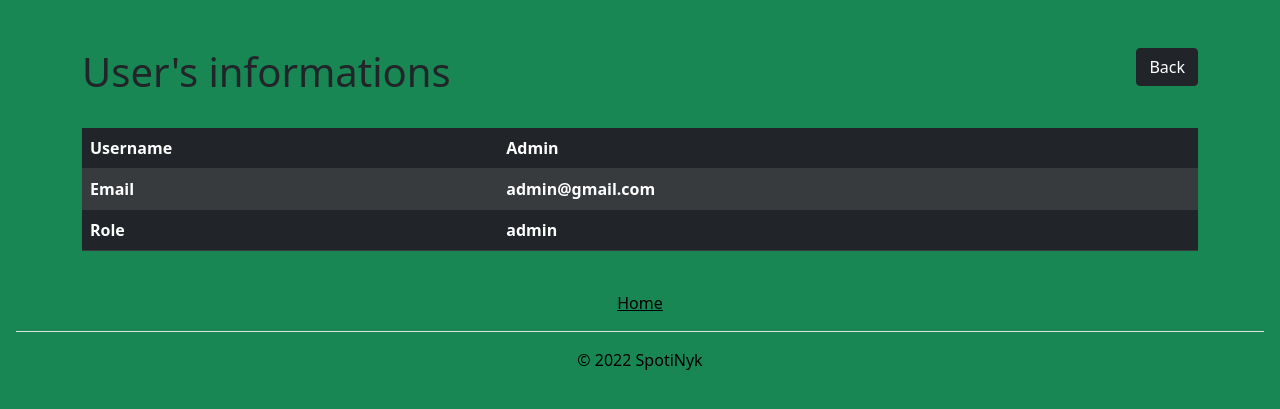
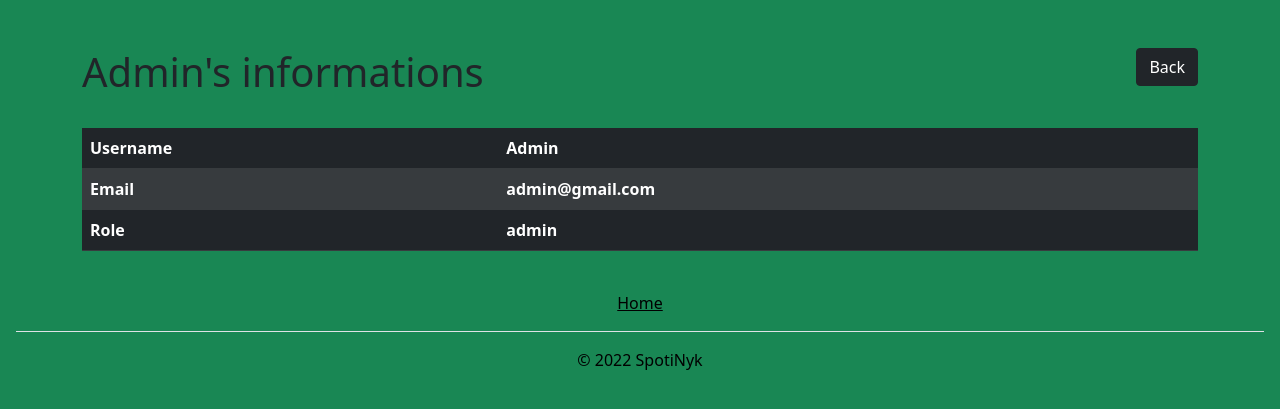
Before and after one commit to sambarthazon/WebsiteProject-UQAC, a Flask app: page /user/show/1 in a window 1280 px wide. Shown: the part 72-481 px from the top of the page. Run offline with Flask 2, Linux system fonts and the light colour scheme; a user stored in the database is signed in; lists and menus that the app fills with data are empty; some libraries are stand-ins or nearby versions.

Commit message:
Update show_user.html

```diff
--- a/website/templates/show_user.html
+++ b/website/templates/show_user.html
@@ -3,7 +3,7 @@
 {% block content %}
 <div class="row">
   <div class="col">
-    <h1 class="mt-5">User's informations</h1>
+    <h1 class="mt-5">{{user.username}}'s informations</h1>
   </div>
   <div class="col text-end">
     {% if current_user.role == 'admin' %}
```
